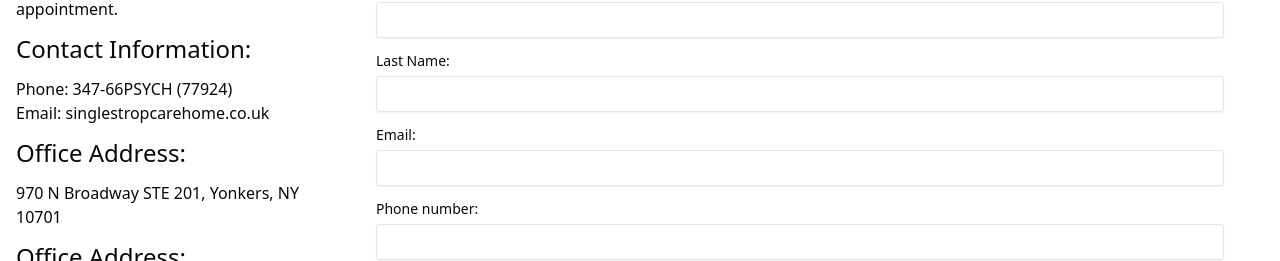
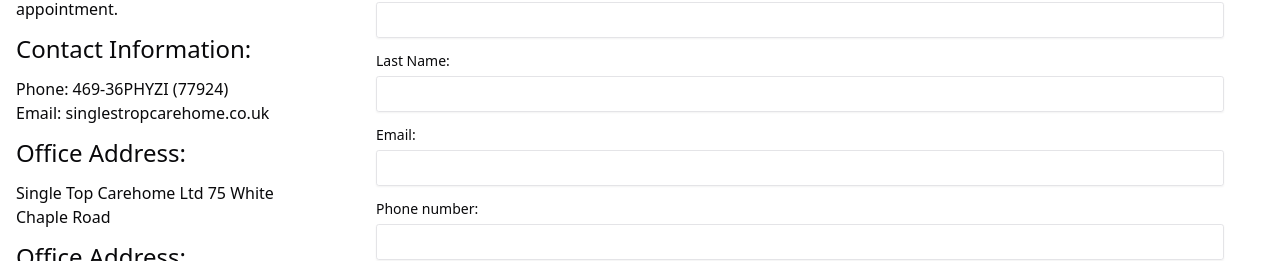
Before and after one commit to peterkyle01/single_stop_care_home_limited, a Next.js app: page /contact-us in a window 1280 px wide. Shown: the part 691-952 px from the top of the page. Built offline with nearby package versions, Linux system fonts and the light colour scheme.

Commit message:
chore:updated contact us info

```diff
--- a/src/app/contact-us/page.tsx
+++ b/src/app/contact-us/page.tsx
@@ -53,10 +53,10 @@ export default function ContactUsPage() {
             any inquiries or to schedule an appointment.
           </p>
           <h1 className="my-3 text-2xl">Contact Information:</h1>
-          <p>Phone: 347-66PSYCH (77924)</p>
+          <p>Phone: 469-36PHYZI (77924)</p>
           <p>Email: singlestropcarehome.co.uk</p>
           <h1 className="my-3 text-2xl">Office Address:</h1>
-          <p>970 N Broadway STE 201, Yonkers, NY 10701</p>
+          <p>Single Top Carehome Ltd 75 White Chaple Road</p>
           <h1 className="my-3 text-2xl">Office Address:</h1>
           <p>
             Monday-Friday: 10AM - 10PM
```
